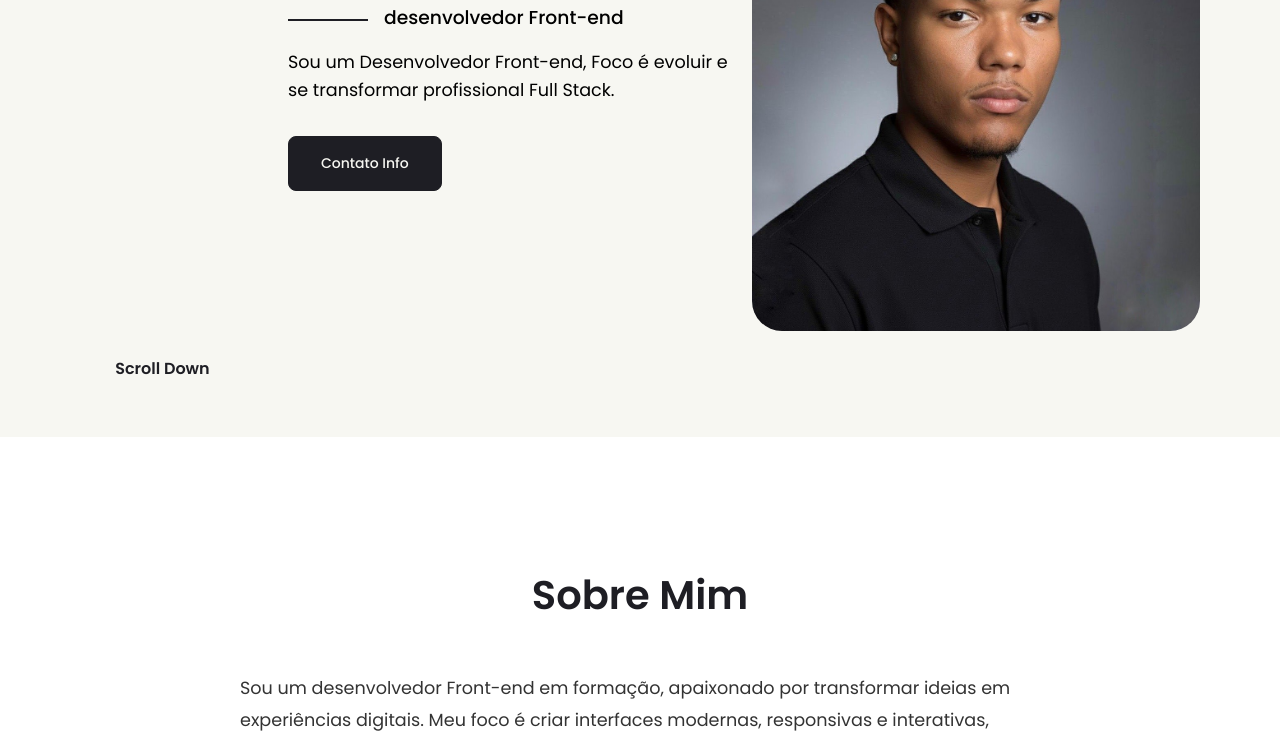
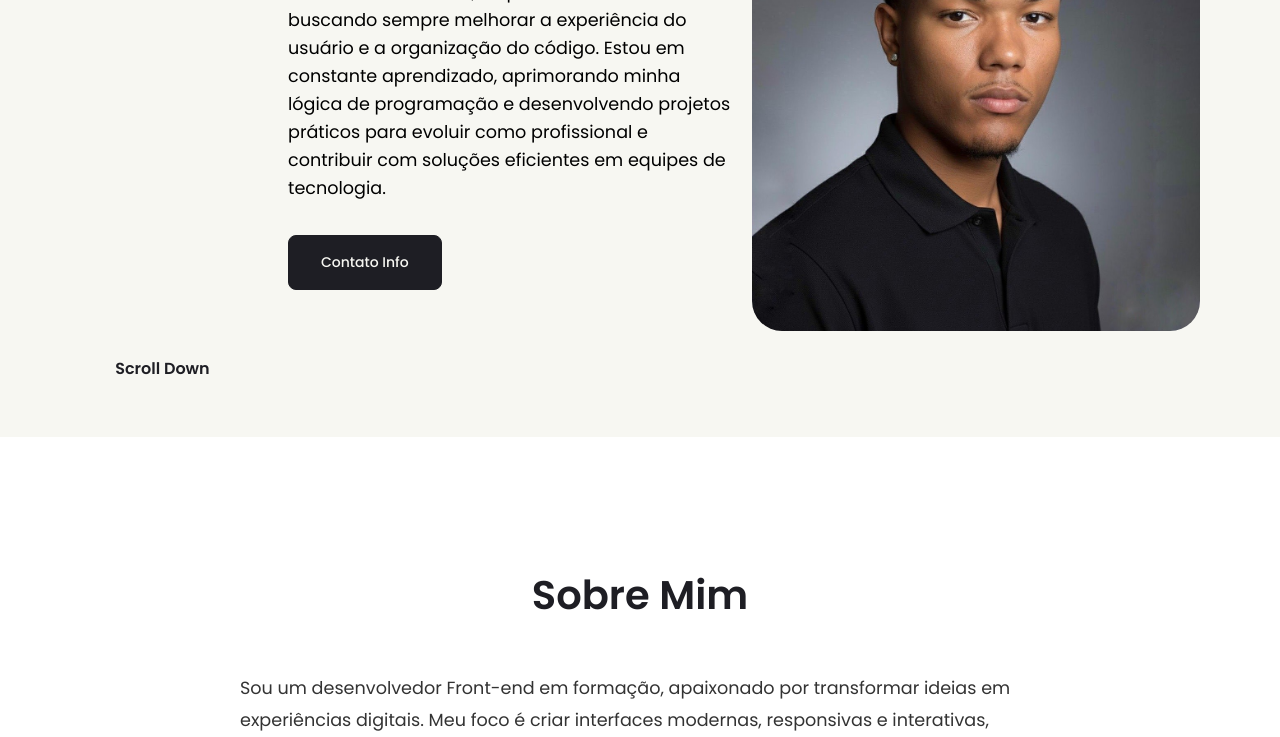
Before and after one commit to CauaKn/porf-lio, a plain HTML site: page index.html in a window 1280 px wide. Shown: the part 363-1100 px from the top of the page. Drawn offline with Linux system fonts and the light colour scheme; some icons are missing.

Commit message:
index.html
Updated the introduction paragraph to better reflect skills and focus areas.

```diff
--- a/index.html
+++ b/index.html
@@ -28,8 +28,11 @@
         <h2>OLá, Eu sou Cauã <i class="ph-bold ph-hand-waving"></i></h2>
         <h3>desenvolvedor Front-end</h3>
         <p>
-          Sou um Desenvolvedor Front-end, Foco é evoluir e se transformar
-          profissional Full Stack.
+          Sou desenvolvedor Front-End focado em criar interfaces modernas, responsivas e intuitivas.
+          buscando sempre melhorar a experiência do usuário e a organização do código. Estou em constante aprendizado,
+          aprimorando minha lógica de programação e desenvolvendo projetos práticos para evoluir como profissional e contribuir com soluções
+          eficientes em equipes de tecnologia.
+
         </p>
         <div class="home-btn">
           <a href="#contato" class="btn">Contato Info</a>
```
